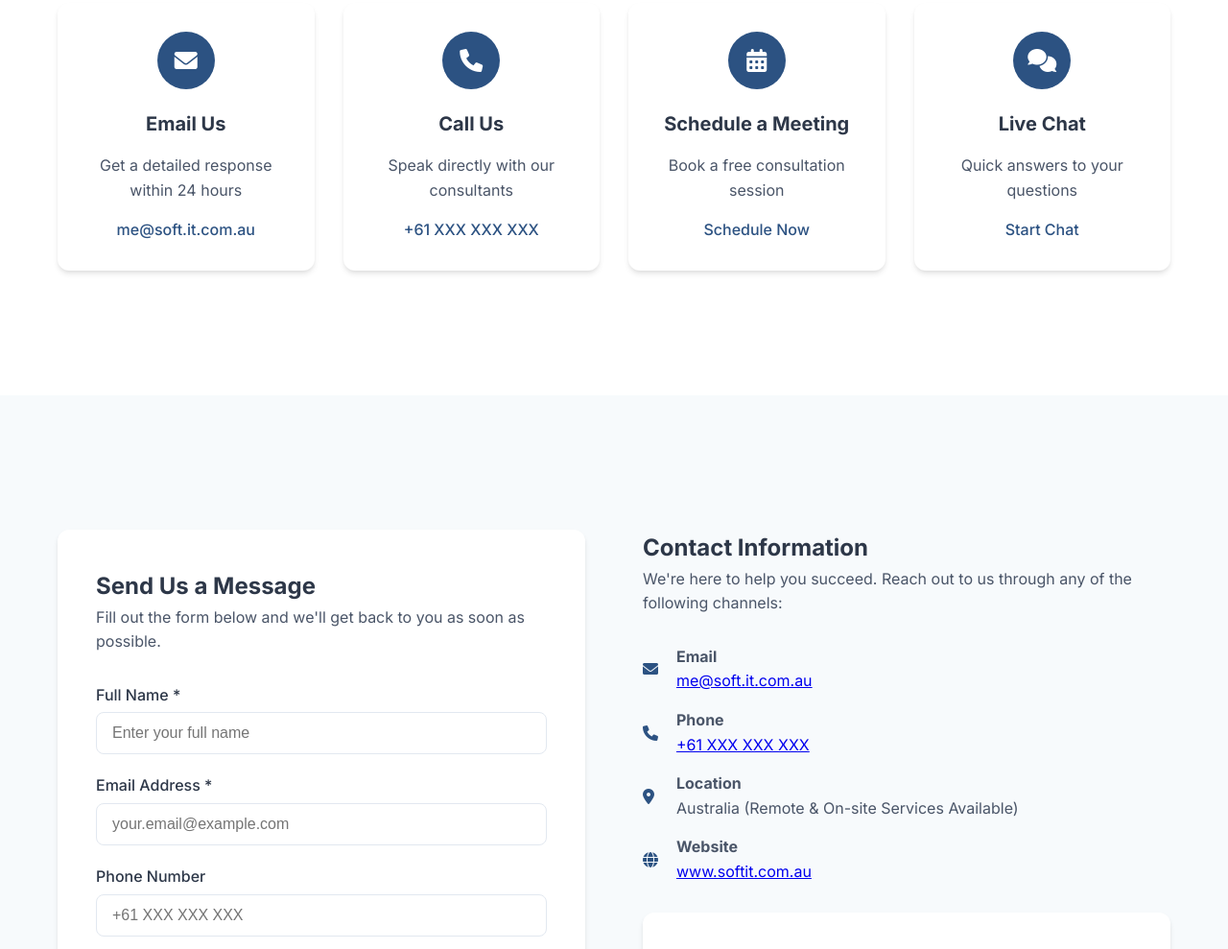
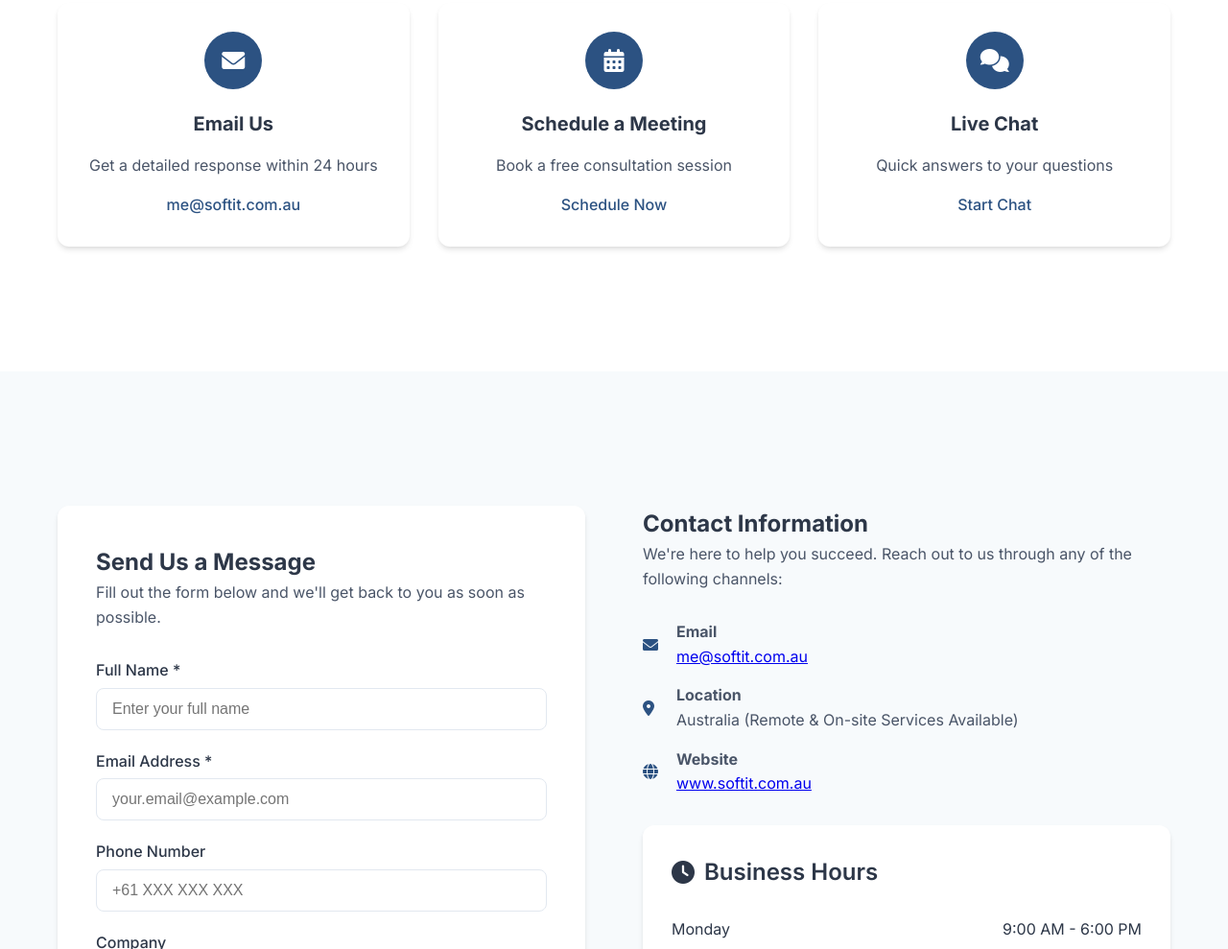
Before and after one commit to softitau/softitwebsite, a plain HTML site: page contact.html in a window 1280 px wide. Shown: the part 577-1566 px from the top of the page at 96% size. Drawn offline with Linux system fonts and the light colour scheme.

Commit message:
updated contact details

```diff
--- a/contact.html
+++ b/contact.html
@@ -7,7 +7,7 @@
 
   <!-- SEO Meta Tags -->
   <title>Contact Us - SoftIT | Get in Touch for IT Consulting Services</title>
-  <meta name="description" content="Contact SoftIT for professional IT consulting services. Get in touch with our experienced team for personalized IT solutions. Email: me@soft.it.com.au">
+  <meta name="description" content="Contact SoftIT for professional IT consulting services. Get in touch with our experienced team for personalized IT solutions. Email: me@softit.com.au">
   <meta name="keywords" content="contact SoftIT, IT consulting contact, get quote IT services, Australian IT consultants contact">
   <meta name="author" content="SoftIT Pty Ltd">
   <meta name="robots" content="index, follow">
@@ -214,7 +214,7 @@
     "mainEntity": {
       "@type": "Organization",
       "name": "SoftIT Pty Ltd",
-      "email": "me@soft.it.com.au",
+      "email": "me@softit.com.au",
       "url": "https://softit.com.au",
       "address": {
         "@type": "PostalAddress",
@@ -264,16 +264,7 @@
             </div>
             <h3>Email Us</h3>
             <p>Get a detailed response within 24 hours</p>
-            <a href="mailto:me@soft.it.com.au">me@soft.it.com.au</a>
-          </div>
-
-          <div class="contact-method">
-            <div class="contact-method-icon">
-              <i class="fas fa-phone"></i>
-            </div>
-            <h3>Call Us</h3>
-            <p>Speak directly with our consultants</p>
-            <a href="tel:+61XXXXXXXXX">+61 XXX XXX XXX</a>
+            <a href="mailto:me@softit.com.au">me@softit.com.au</a>
           </div>
 
           <div class="contact-method">
@@ -282,7 +273,7 @@
             </div>
             <h3>Schedule a Meeting</h3>
             <p>Book a free consultation session</p>
-            <a href="mailto:me@soft.it.com.au?subject=Meeting Request">Schedule Now</a>
+            <a href="mailto:me@softit.com.au?subject=Meeting Request">Schedule Now</a>
           </div>
 
           <div class="contact-method">
@@ -391,14 +382,7 @@
                 <i class="fas fa-envelope"></i>
                 <div>
                   <strong>Email</strong><br>
-                  <a href="mailto:me@soft.it.com.au">me@soft.it.com.au</a>
-                </div>
-              </li>
-              <li>
-                <i class="fas fa-phone"></i>
-                <div>
-                  <strong>Phone</strong><br>
-                  <a href="tel:+61XXXXXXXXX">+61 XXX XXX XXX</a>
+                  <a href="mailto:me@softit.com.au">me@softit.com.au</a>
                 </div>
               </li>
               <li>
@@ -515,7 +499,7 @@
         <div style="text-align: center; max-width: 600px; margin: 0 auto;">
           <h2>Ready to Start Your Project?</h2>
           <p style="font-size: 18px; color: var(--text-light); margin-bottom: 30px;">Don't wait - let's discuss your requirements and get started on transforming your business with the right IT solutions.</p>
-          <a href="mailto:me@soft.it.com.au?subject=Project Inquiry" class="cta-button">Send Email Now</a>
+          <a href="mailto:me@softit.com.au?subject=Project Inquiry" class="cta-button">Send Email Now</a>
         </div>
       </div>
     </section>
```
Also changed, not shown: index.html (+1 -1 lines), 1 other file.
